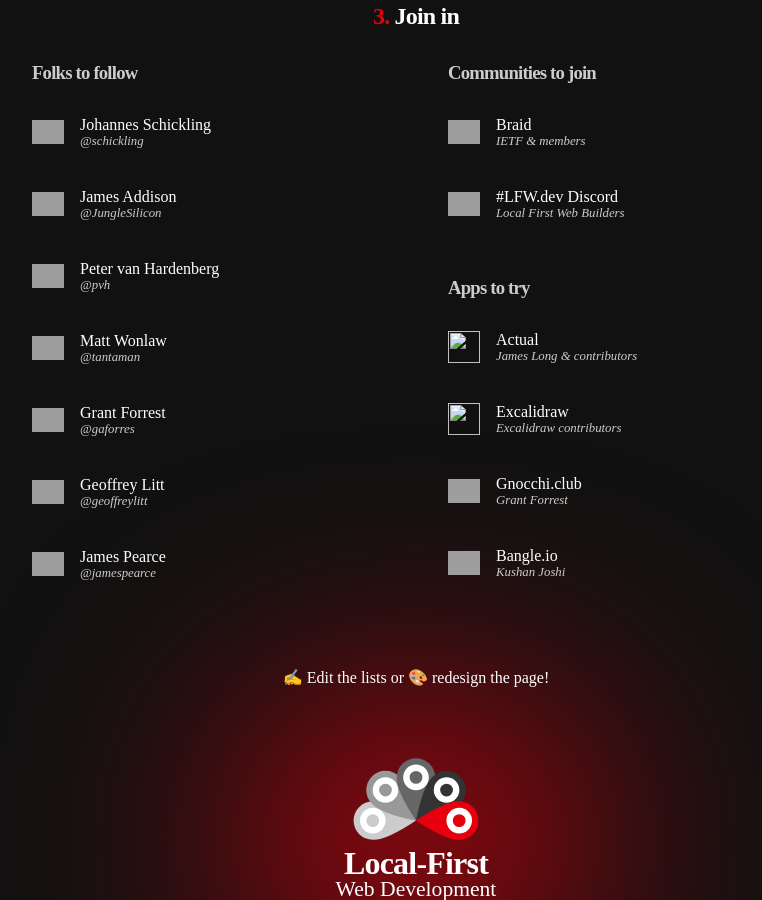
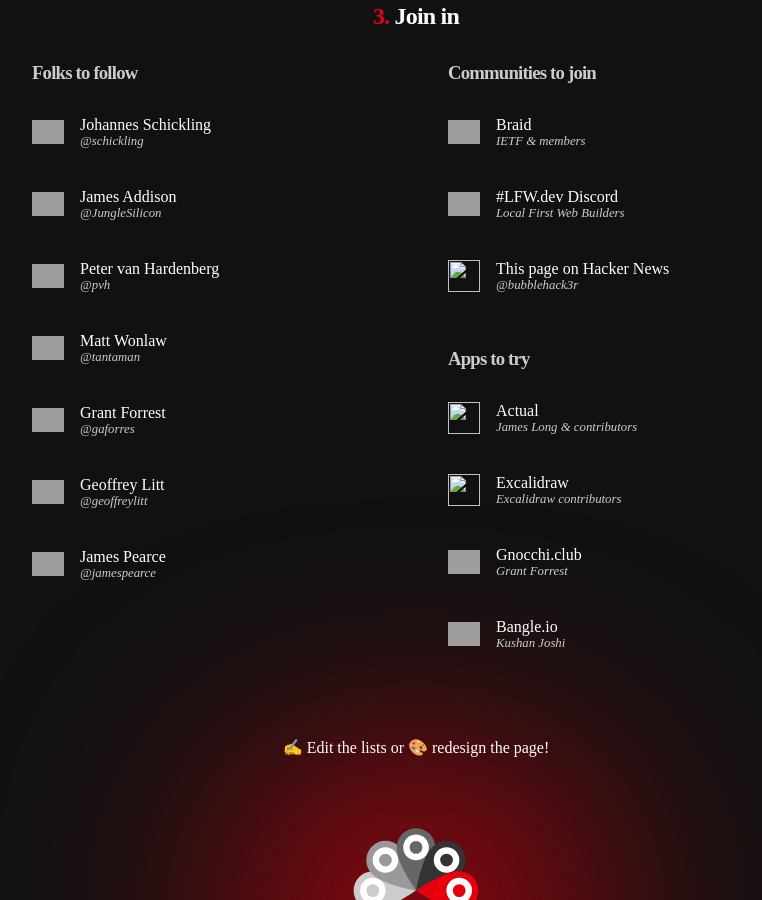
Before and after one commit to mylofi/localfirstweb.dev, a Jekyll site: the page built from index.html, in a window 1280 px wide and 900 px high, scrolled down 2093 px, cut to the strip 0-900 px from the top of the window. Shown: the whole strip, without its empty margins (224-986 px from the left). Built offline with Jekyll 4.4.1, drawn with Linux system fonts in a browser that asks for light colours; some web fonts are replaced; grey boxes are pictures that could not be loaded.

Commit message:
Add HN thread

```diff
--- a/_data/content.json
+++ b/_data/content.json
@@ -131,7 +131,6 @@
             "url": "https://www.evolu.dev/",
             "icon": "https://raw.githubusercontent.com/evoluhq/evolu/main/apps/web/public/favicon-32x32.png"
           },
-
           {
             "title": "Instant",
             "author": "Stepan Parunashvili",
@@ -284,6 +283,12 @@
             "author": "Local First Web Builders",
             "url": "https://discord.gg/ZRrwZxn4rW",
             "icon": "https://assets-global.website-files.com/6257adef93867e50d84d30e2/636e0b5061df29d55a92d945_full_logo_blurple_RGB.svg"
+          },
+          {
+            "title": "This page on Hacker News",
+            "author": "@bubblehack3r",
+            "url": "https://news.ycombinator.com/item?id=34857435",
+            "icon": "https://news.ycombinator.com/favicon.ico"
           }
         ]
       },
```
